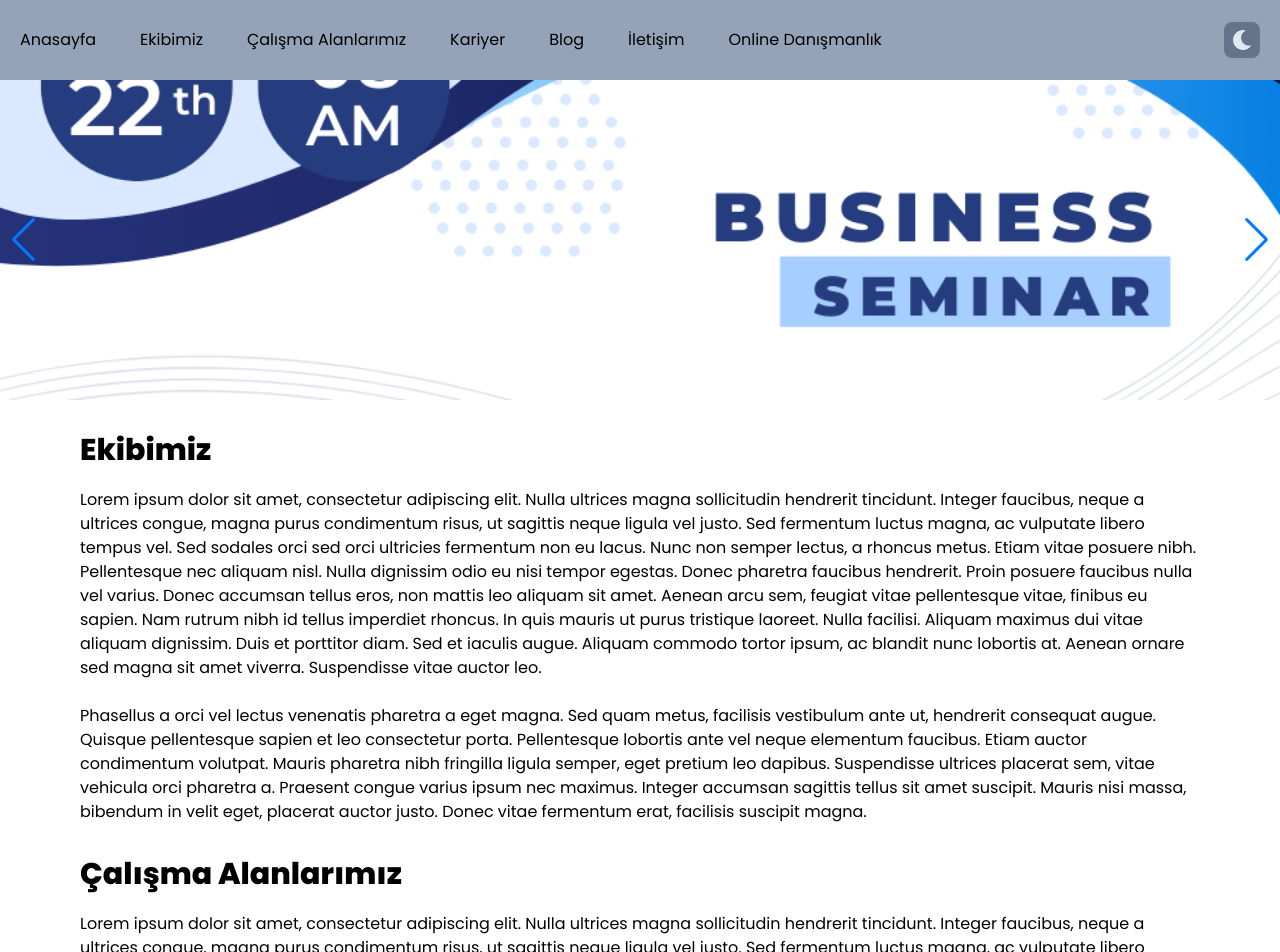
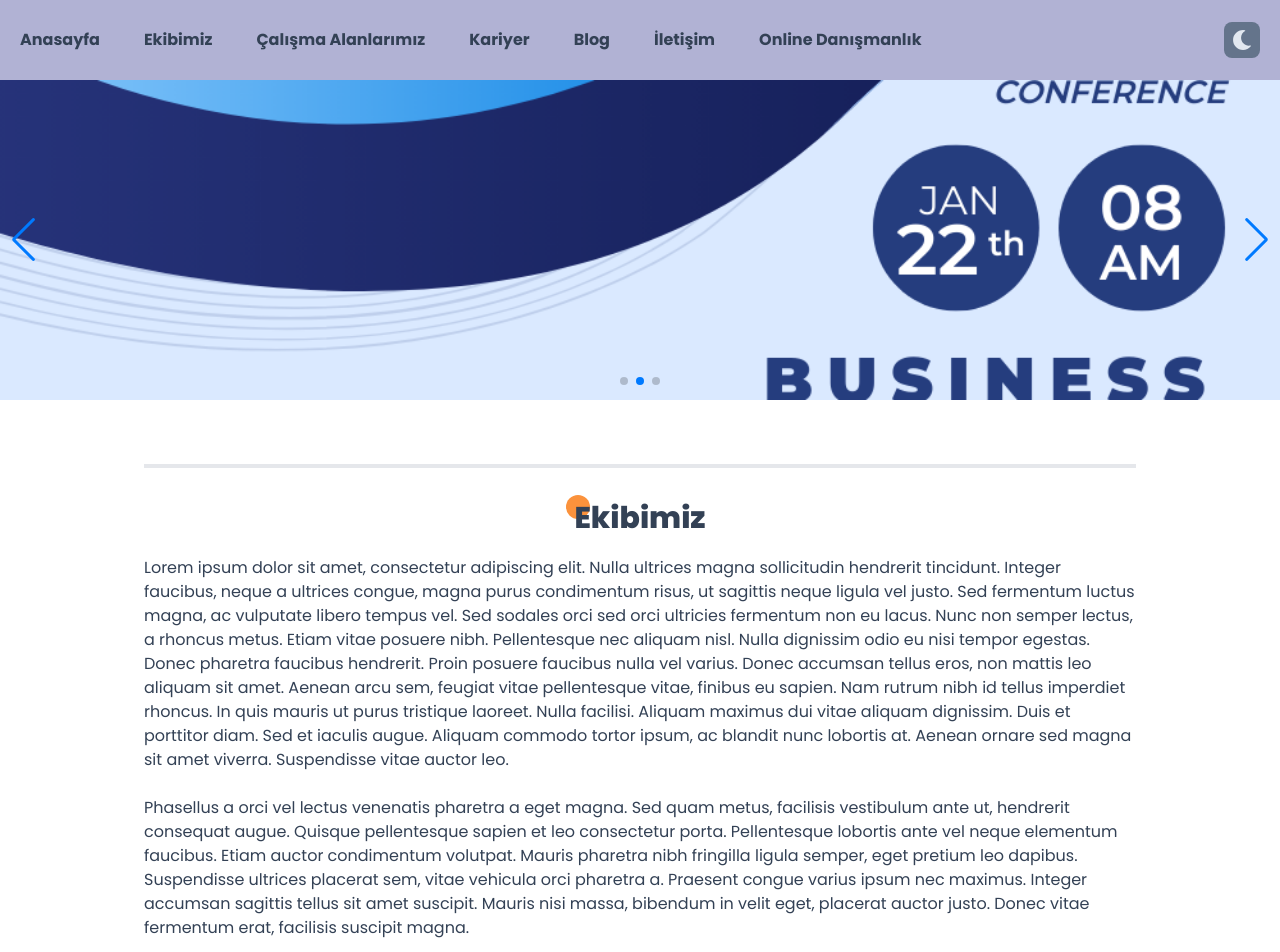
Before and after one commit to bitterkofte/bureau, a React (Vite) app: page / in a window 1280 px wide. Shown: the top 952 px of the page. Built offline with nearby package versions, Linux system fonts and the light colour scheme.

Commit message:
You Have Right To Remain Silence

```diff
--- /dev/null
+++ b/src/components/Elements/BulletHeader.jsx
@@ -0,0 +1,11 @@
+const BulletHeader = ({ children, id }) => {
+  return (
+    <h2 id={id} className="text-3xl text-center font-extrabold pt-3 mt-5 mb-5">
+      <span className="relative z-0">
+        <div className="absolute top-[-2px] -left-2 -z-10 p-3 bg-orange-400 dark:bg-orange-600 rounded-full select-none" />
+        {children}
+      </span>
+    </h2>
+  );
+};
+export default BulletHeader;
--- a/src/components/Elements/Link.jsx
+++ b/src/components/Elements/Link.jsx
@@ -1,6 +1,6 @@
 const Link = ({ children }) => {
   return (
-    <div className=" hover:cursor-pointer hover:text-blue-600 dark:hover:text-blue-300">
+    <div className=" hover:cursor-pointer hover:text-sky-700 dark:hover:text-blue-300">
       {children}
     </div>
   );
--- a/src/components/Layout/Footer.jsx
+++ b/src/components/Layout/Footer.jsx
@@ -1,4 +1,4 @@
 const Footer = () => {
-  return <footer className="w-full p-7 bg-red-500">Footer</footer>;
+  return <footer className="w-full p-7 bg-slate-400">Footer</footer>;
 };
 export default Footer;
--- a/src/components/Layout/Layout.jsx
+++ b/src/components/Layout/Layout.jsx
@@ -1,11 +1,13 @@
 import Footer from "./Footer";
 import Navbar from "./Navbar";
+import ToTheTop from "./ToTheTop";
 
 const Layout = ({ children }) => {
   return (
-    <div className="w-full font-popins dark:bg-slate-600">
+    <div className="w-full font-popins text-slate-700 dark:text-slate-200 dark:bg-slate-600 selection:bg-slate-700 selection:text-slate-300">
       <Navbar />
       {children}
+      <ToTheTop />
       <Footer />
     </div>
   );
--- a/src/components/Layout/Navbar.jsx
+++ b/src/components/Layout/Navbar.jsx
@@ -38,7 +38,7 @@ const Navbar = () => {
   return (
     <nav
       // className={`active ${!show && "hidden"}`}
-      className={`w-full h-20 p-5 fixed top-0 left-0 z-10 flex justify-between items-center bg-slate-400 dark:bg-slate-700 dark:text-white visiblex ${
+      className={`w-full h-20 p-5 fixed top-0 left-0 z-10 flex justify-between items-center font-bold navbar-bg ?bg-slate-200 ?backdrop-blur-xl dark:bg-slate-700 dark:text-white select-none visiblex ${
         !show && "hiddenx"
       }`}
     >
--- /dev/null
+++ b/src/components/Layout/ToTheTop.jsx
@@ -0,0 +1,52 @@
+import { BiUpArrow } from "react-icons/bi";
+import { useEffect, useRef, useState } from "react";
+
+const scrollToTop = () => {
+  window.scrollTo({
+    top: 0,
+    behavior: "smooth",
+  });
+};
+
+const ToTheTop = () => {
+  const [moveUp, setMoveUp] = useState(false);
+  const buttonRef = useRef(null);
+  const [isVisible, setIsVisible] = useState(false);
+
+  useEffect(() => {
+    const toggleVisibility = () => {
+      if (
+        // window.innerHeight + window.scrollY >=
+        // document.body.offsetHeight * 0.7
+        window.scrollY >= 200
+      )
+        setIsVisible(true);
+      else setIsVisible(false);
+    };
+    window.addEventListener("scroll", toggleVisibility);
+    // Cleanup function
+    return () => window.removeEventListener("scroll", toggleVisibility);
+  }, []);
+
+  return (
+    <div
+      ref={buttonRef}
+      style={{
+        opacity: isVisible ? 1 : 0,
+        transition: "opacity 0.3s ease-in-out",
+        cursor: isVisible ? "pointer" : "default",
+      }}
+      onMouseEnter={() => setMoveUp(true)}
+      onMouseLeave={() => setMoveUp(false)}
+      onClick={scrollToTop}
+      className="fixed bottom-3 right-3 text-white p-4 bg-slate-700 rounded-full cursor-pointer"
+    >
+      <BiUpArrow
+        className={`${
+          moveUp ? "-translate-y-1" : "translate-y-0"
+        } transition-all`}
+      />
+    </div>
+  );
+};
+export default ToTheTop;
--- /dev/null
+++ b/src/hooks/useInView.jsx
@@ -0,0 +1,26 @@
+import { useEffect, useRef } from "react";
+
+export default function useInView() {
+  const ref = useRef(null);
+
+  useEffect(() => {
+    const observer = new IntersectionObserver(
+      (entries) => {
+        entries.forEach((entry) => {
+          if (entry.isIntersecting) {
+            entry.target.classList.add("visible");
+          }
+        });
+      },
+      { threshold: 0.1 }
+    );
+
+    if (ref.current) observer.observe(ref.current);
+
+    return () => {
+      if (ref.current) observer.unobserve(ref.current);
+    };
+  }, []);
+
+  return ref;
+}
--- a/src/index.css
+++ b/src/index.css
@@ -37,3 +37,19 @@
 .hiddenx {
   transform: translateY(-80px);
 }
+
+.navbar-bg {
+  backdrop-filter: blur(8px);
+  background-color: rgba(132, 135, 188, 0.636);
+}
+
+.text-intro {
+  opacity: 0;
+  transform: translateY(20px);
+}
+
+.text-intro.visible {
+  opacity: 1;
+  transform: translateY(0);
+  transition: all 1s;
+}
--- a/src/pages/HomePage.jsx
+++ b/src/pages/HomePage.jsx
@@ -1,5 +1,5 @@
 import { Swiper, SwiperSlide } from "swiper/react";
-import { Navigation, Pagination } from "swiper/modules";
+import { Navigation, Pagination, Autoplay } from "swiper/modules";
 
 import B0 from "../assets/banners/0.png";
 import B1 from "../assets/banners/1.png";
@@ -7,18 +7,29 @@ import B2 from "../assets/banners/2.png";
 
 import "swiper/css";
 import "swiper/css/navigation";
+import "swiper/css/pagination";
+import BulletHeader from "../components/Elements/BulletHeader";
+import useInView from "../hooks/UseInView";
 
 const HomePage = () => {
+  const introRef = useInView();
+  const introRef2 = useInView();
   return (
-    <div className="pt-20 dark:text-white">
+    <div className="pt-20">
       <Swiper
+        // slidesPerView={1}
+        // spaceBetween={30}
         className="select-none"
+        autoplay={{
+          delay: 3000,
+          disableOnInteraction: false,
+        }}
         loop={true}
         navigation={true}
         pagination={{
-          type: "bullets",
+          clickable: true,
         }}
-        modules={[Pagination, Navigation]}
+        modules={[Autoplay, Pagination, Navigation]}
       >
         <SwiperSlide>
           <img src={B0} className="h-80" />
@@ -38,78 +49,80 @@ const HomePage = () => {
         <SwiperSlide>Slide 8</SwiperSlide>
         <SwiperSlide>Slide 9</SwiperSlide> */}
       </Swiper>
-      <div className="px-20 py-8">
-        <h2 id="ekibimiz" className="text-3xl font-extrabold mb-5">
-          Ekibimiz
-        </h2>
+      <div className="px-36 py-8">
+        <div className="border-2 mt-8"></div>
+        <BulletHeader id="ekibimiz">Ekibimiz</BulletHeader>
+        <div ref={introRef} className="text-intro">
           <p>
             Lorem ipsum dolor sit amet, consectetur adipiscing elit. Nulla
             ultrices magna sollicitudin hendrerit tincidunt. Integer faucibus,
             neque a ultrices congue, magna purus condimentum risus, ut sagittis
             neque ligula vel justo. Sed fermentum luctus magna, ac vulputate
             libero tempus vel. Sed sodales orci sed orci ultricies fermentum non
-          eu lacus. Nunc non semper lectus, a rhoncus metus. Etiam vitae posuere
-          nibh. Pellentesque nec aliquam nisl. Nulla dignissim odio eu nisi
-          tempor egestas. Donec pharetra faucibus hendrerit. Proin posuere
-          faucibus nulla vel varius. Donec accumsan tellus eros, non mattis leo
-          aliquam sit amet. Aenean arcu sem, feugiat vitae pellentesque vitae,
-          finibus eu sapien. Nam rutrum nibh id tellus imperdiet rhoncus. In
-          quis mauris ut purus tristique laoreet. Nulla facilisi. Aliquam
-          maximus dui vitae aliquam dignissim. Duis et porttitor diam. Sed et
-          iaculis augue. Aliquam commodo tortor ipsum, ac blandit nunc lobortis
-          at. Aenean ornare sed magna sit amet viverra. Suspendisse vitae auctor
-          leo.
+            eu lacus. Nunc non semper lectus, a rhoncus metus. Etiam vitae
+            posuere nibh. Pellentesque nec aliquam nisl. Nulla dignissim odio eu
+            nisi tempor egestas. Donec pharetra faucibus hendrerit. Proin
+            posuere faucibus nulla vel varius. Donec accumsan tellus eros, non
+            mattis leo aliquam sit amet. Aenean arcu sem, feugiat vitae
+            pellentesque vitae, finibus eu sapien. Nam rutrum nibh id tellus
+            imperdiet rhoncus. In quis mauris ut purus tristique laoreet. Nulla
+            facilisi. Aliquam maximus dui vitae aliquam dignissim. Duis et
+            porttitor diam. Sed et iaculis augue. Aliquam commodo tortor ipsum,
+            ac blandit nunc lobortis at. Aenean ornare sed magna sit amet
+            viverra. Suspendisse vitae auctor leo.
           </p>
           <br />
           <p>
-          Phasellus a orci vel lectus venenatis pharetra a eget magna. Sed quam
-          metus, facilisis vestibulum ante ut, hendrerit consequat augue.
+            Phasellus a orci vel lectus venenatis pharetra a eget magna. Sed
+            quam metus, facilisis vestibulum ante ut, hendrerit consequat augue.
             Quisque pellentesque sapien et leo consectetur porta. Pellentesque
             lobortis ante vel neque elementum faucibus. Etiam auctor condimentum
             volutpat. Mauris pharetra nibh fringilla ligula semper, eget pretium
             leo dapibus. Suspendisse ultrices placerat sem, vitae vehicula orci
-          pharetra a. Praesent congue varius ipsum nec maximus. Integer accumsan
-          sagittis tellus sit amet suscipit. Mauris nisi massa, bibendum in
-          velit eget, placerat auctor justo. Donec vitae fermentum erat,
-          facilisis suscipit magna.
+            pharetra a. Praesent congue varius ipsum nec maximus. Integer
+            accumsan sagittis tellus sit amet suscipit. Mauris nisi massa,
+            bibendum in velit eget, placerat auctor justo. Donec vitae fermentum
+            erat, facilisis suscipit magna.
           </p>
-        <h2
-          id="calisma-alanlarimiz"
-          className="text-3xl font-extrabold mt-8 mb-5"
-        >
+        </div>
+
+        <div className="border-2 mt-8"></div>
+        <BulletHeader id="calisma-alanlarimiz">
           Çalışma Alanlarımız
-        </h2>
+        </BulletHeader>
+        <div ref={introRef2} className="text-intro">
           <p>
             Lorem ipsum dolor sit amet, consectetur adipiscing elit. Nulla
             ultrices magna sollicitudin hendrerit tincidunt. Integer faucibus,
             neque a ultrices congue, magna purus condimentum risus, ut sagittis
             neque ligula vel justo. Sed fermentum luctus magna, ac vulputate
             libero tempus vel. Sed sodales orci sed orci ultricies fermentum non
-          eu lacus. Nunc non semper lectus, a rhoncus metus. Etiam vitae posuere
-          nibh. Pellentesque nec aliquam nisl. Nulla dignissim odio eu nisi
-          tempor egestas. Donec pharetra faucibus hendrerit. Proin posuere
-          faucibus nulla vel varius. Donec accumsan tellus eros, non mattis leo
-          aliquam sit amet. Aenean arcu sem, feugiat vitae pellentesque vitae,
-          finibus eu sapien. Nam rutrum nibh id tellus imperdiet rhoncus. In
-          quis mauris ut purus tristique laoreet. Nulla facilisi. Aliquam
-          maximus dui vitae aliquam dignissim. Duis et porttitor diam. Sed et
-          iaculis augue. Aliquam commodo tortor ipsum, ac blandit nunc lobortis
-          at. Aenean ornare sed magna sit amet viverra. Suspendisse vitae auctor
-          leo.
+            eu lacus. Nunc non semper lectus, a rhoncus metus. Etiam vitae
+            posuere nibh. Pellentesque nec aliquam nisl. Nulla dignissim odio eu
+            nisi tempor egestas. Donec pharetra faucibus hendrerit. Proin
+            posuere faucibus nulla vel varius. Donec accumsan tellus eros, non
+            mattis leo aliquam sit amet. Aenean arcu sem, feugiat vitae
+            pellentesque vitae, finibus eu sapien. Nam rutrum nibh id tellus
+            imperdiet rhoncus. In quis mauris ut purus tristique laoreet. Nulla
+            facilisi. Aliquam maximus dui vitae aliquam dignissim. Duis et
+            porttitor diam. Sed et iaculis augue. Aliquam commodo tortor ipsum,
+            ac blandit nunc lobortis at. Aenean ornare sed magna sit amet
+            viverra. Suspendisse vitae auctor leo.
           </p>
           <br />
           <p>
-          Phasellus a orci vel lectus venenatis pharetra a eget magna. Sed quam
-          metus, facilisis vestibulum ante ut, hendrerit consequat augue.
+            Phasellus a orci vel lectus venenatis pharetra a eget magna. Sed
+            quam metus, facilisis vestibulum ante ut, hendrerit consequat augue.
             Quisque pellentesque sapien et leo consectetur porta. Pellentesque
             lobortis ante vel neque elementum faucibus. Etiam auctor condimentum
             volutpat. Mauris pharetra nibh fringilla ligula semper, eget pretium
             leo dapibus. Suspendisse ultrices placerat sem, vitae vehicula orci
-          pharetra a. Praesent congue varius ipsum nec maximus. Integer accumsan
-          sagittis tellus sit amet suscipit. Mauris nisi massa, bibendum in
-          velit eget, placerat auctor justo. Donec vitae fermentum erat,
-          facilisis suscipit magna.
+            pharetra a. Praesent congue varius ipsum nec maximus. Integer
+            accumsan sagittis tellus sit amet suscipit. Mauris nisi massa,
+            bibendum in velit eget, placerat auctor justo. Donec vitae fermentum
+            erat, facilisis suscipit magna.
           </p>
+        </div>
       </div>
     </div>
   );
```
Lines whose indentation alone changed are shown as unchanged.
